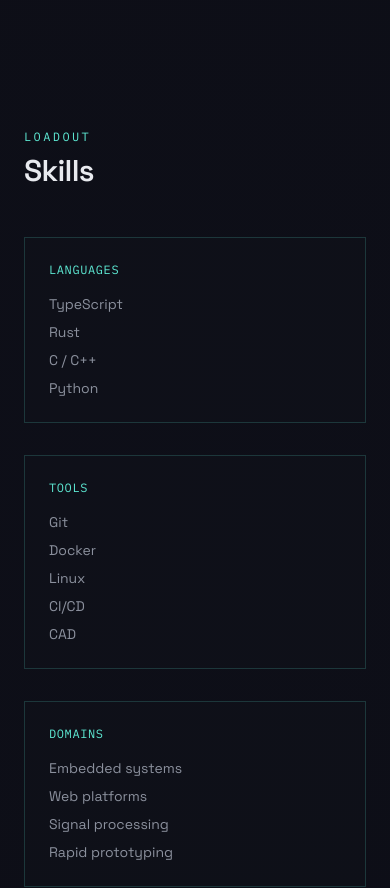
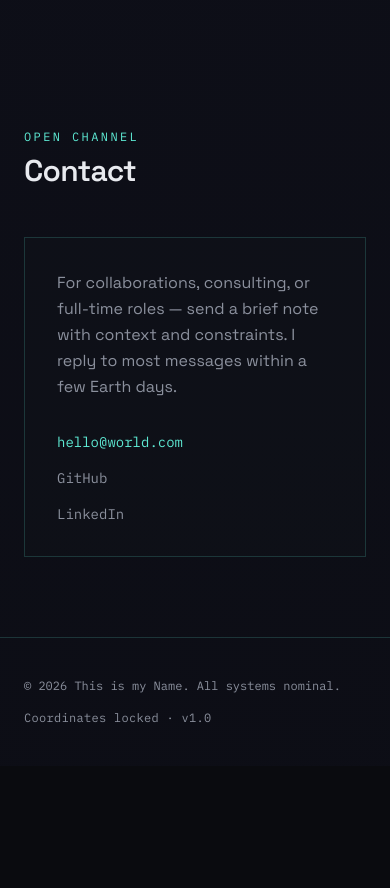
Before and after one commit to pentakoron1/Portfolio-SDB, a React (Vite) app: page / in a window 390 px wide. Shown: the part 4540-5428 px from the top of the page. After the commit the page ends 5306 px from the top, so only its background shows below. Built offline with nearby package versions, Linux system fonts and the light colour scheme.

Commit message:
Deleted Unused Skills Section

```diff
--- a/src/App.tsx
+++ b/src/App.tsx
@@ -4,7 +4,6 @@ import { About } from './components/sections/About'
 import { Contact } from './components/sections/Contact'
 import { Hero } from './components/sections/Hero'
 import { Projects } from './components/sections/Projects'
-import { Skills } from './components/sections/Skills'
 import { InterestsGraph } from './components/sections/InterestsGraph'
 
 function App() {
@@ -22,7 +21,6 @@ function App() {
         <About />
         <Projects />
         <InterestsGraph />
-        <Skills />
         <Contact />
       </main>
       <Footer />
--- a/src/components/sections/Skills.tsx
+++ /dev/null
@@ -1,23 +0,0 @@
-import { skillGroups } from '../../data/skills'
-import { Section } from '../layout/Section'
-
-export function Skills() {
-  return (
-    <Section id="skills" eyebrow="Loadout" title="Skills">
-      <div className="grid gap-8 md:grid-cols-3">
-        {skillGroups.map((group) => (
-          <div key={group.title} className="hairline-border bg-bg-elevated/30 p-6">
-            <h3 className="font-mono text-xs uppercase tracking-wider text-accent">{group.title}</h3>
-            <ul className="mt-4 space-y-2">
-              {group.items.map((item) => (
-                <li key={item} className="text-sm text-muted">
-                  {item}
-                </li>
-              ))}
-            </ul>
-          </div>
-        ))}
-      </div>
-    </Section>
-  )
-}
--- a/src/data/skills.ts
+++ /dev/null
@@ -1,19 +0,0 @@
-export type SkillGroup = {
-  title: string
-  items: string[]
-}
-
-export const skillGroups: SkillGroup[] = [
-  {
-    title: 'Languages',
-    items: ['TypeScript', 'Rust', 'C / C++', 'Python'],
-  },
-  {
-    title: 'Tools',
-    items: ['Git', 'Docker', 'Linux', 'CI/CD', 'CAD'],
-  },
-  {
-    title: 'Domains',
-    items: ['Embedded systems', 'Web platforms', 'Signal processing', 'Rapid prototyping'],
-  },
-]
```
